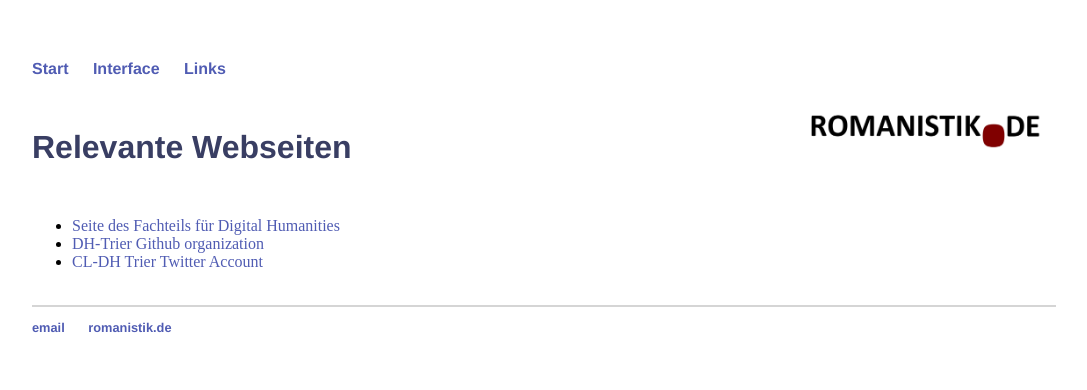
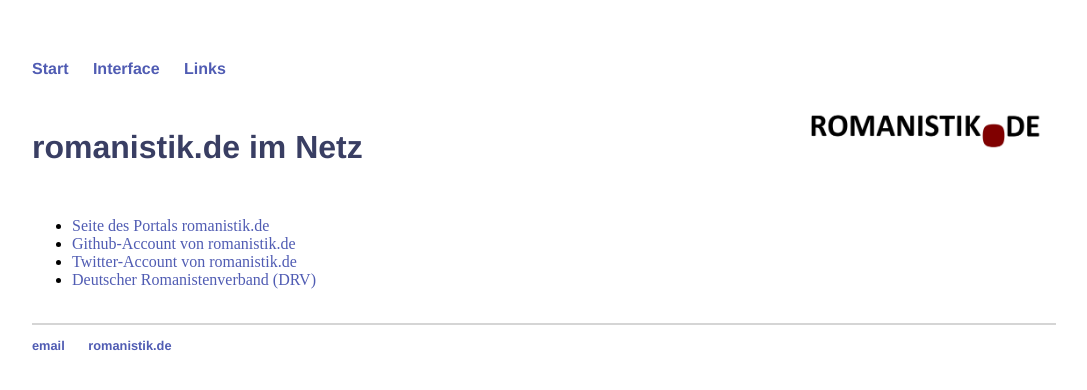
Before and after one commit to romanistik/romanistik.github.io, a Jekyll site: the page built from links.html, in a window 1280 px wide. Shown: the top 390 px of the page, without its empty margins (96-1183 px from the left). Built offline with Jekyll 4.4.1, drawn with Linux system fonts in a browser that asks for light colours.

Commit message:
updated links

```diff
--- a/links.html
+++ b/links.html
@@ -3,10 +3,11 @@
 title: Links
 ---
 <div class="blurb">
-	<h1>Relevante Webseiten</h1>
+	<h1>romanistik.de im Netz</h1>
   <ul>
-    <li><a href="https://www.uni-trier.de/index.php?id=68009">Seite des Fachteils für Digital Humanities</a></li>
-    <li><a href="https://github.com/dh-trier">DH-Trier Github organization</a></li>
-    <li><a href="https://twitter.com/cldh_trier">CL-DH Trier Twitter Account</a></li>
+    <li><a href="https://romanistik.de">Seite des Portals romanistik.de</a></li>
+    <li><a href="https://github.com/romanistik">Github-Account von romanistik.de</a></li>
+    <li><a href="https://twitter.com/romanistik_de">Twitter-Account von romanistik.de</a></li>
+    <li><a href="https://deutscher-romanistenverband">Deutscher Romanistenverband (DRV)</a></li>
   </ul>
 </div><!-- /.blurb -->
```
